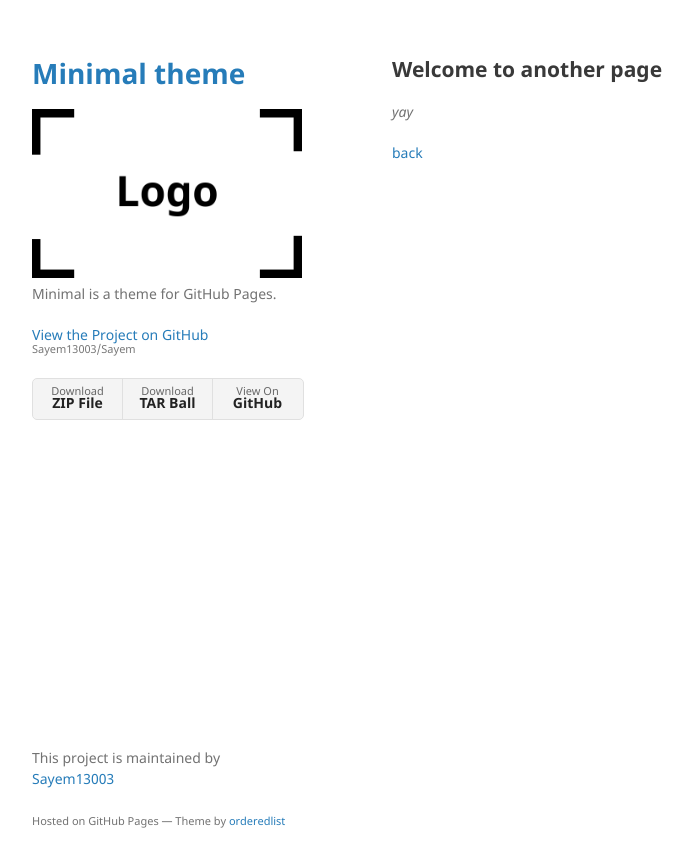
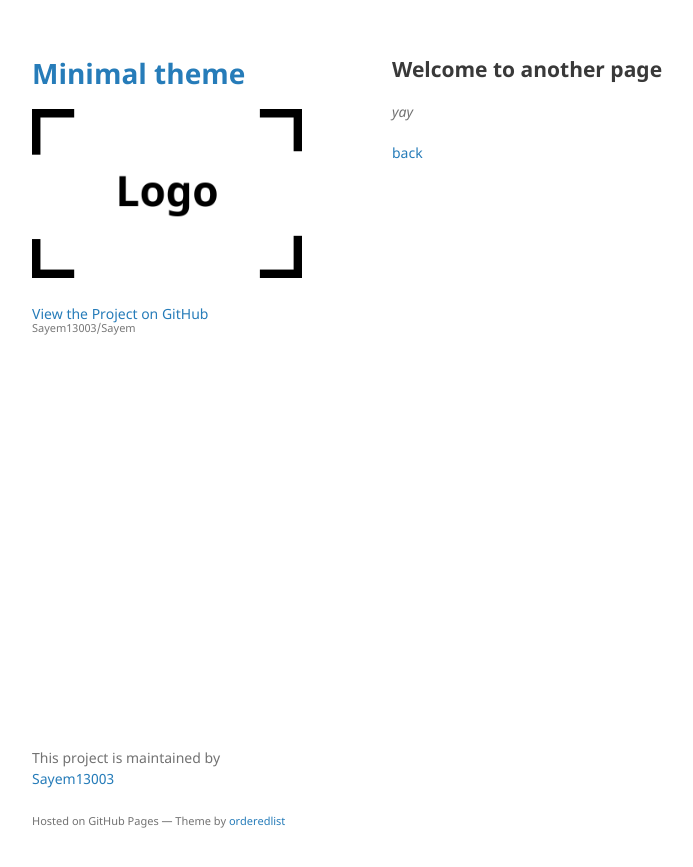
Before and after one commit to Sayem13003/Sayem, a Jekyll site: the page built from another-page.md, in a window 1280 px wide. Shown: the top 867 px of the page, without its empty margins (178-871 px from the left). Built offline with Jekyll 4.4.1, drawn with Linux system fonts in a browser that asks for light colours; the repository's description, which GitHub fills in, is left out; our own code applies the rules of GitHub Pages for plain Markdown files.

Commit message:
Update _config.yml

```diff
--- a/_config.yml
+++ b/_config.yml
@@ -1,6 +1,6 @@
 title: Minimal theme
 logo: /assets/img/logo.png
-description: Minimal is a theme for GitHub Pages.
-show_downloads: true
+#description: Minimal is a theme for GitHub Pages.
+#show_downloads: true
 google_analytics:
 theme: jekyll-theme-minimal
```
